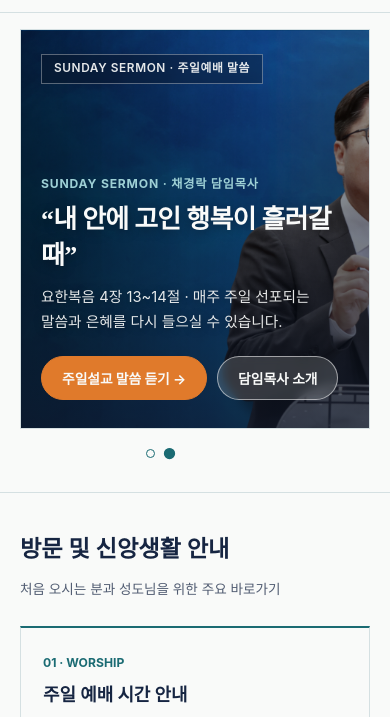
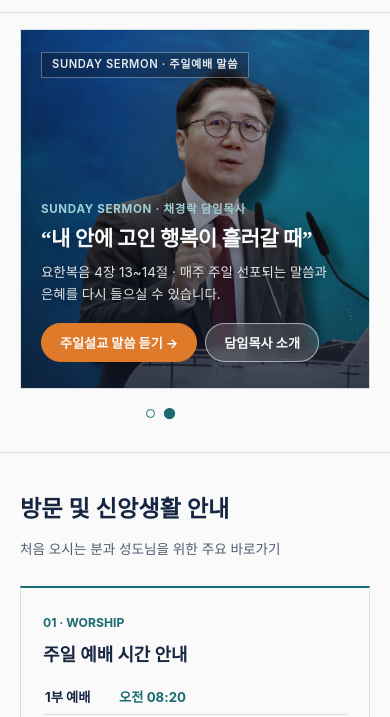
Before and after one commit to kmdngwk/newsmcc03, a plain HTML site: page index.html in a window 390 px wide. Shown: the part 54-771 px from the top of the page. Drawn offline with Linux system fonts and the light colour scheme; a web font is replaced by a local one.

Commit message:
Add files via upload

```diff
--- a/index.html
+++ b/index.html
@@ -362,7 +362,7 @@
   }
 
   /* =========================================================
-     [2 & 3] 메인 히어로 (MP4 배경 동영상 + 어두운 그라데이션 오버레이)
+     [2 & 3] 메인 히어로 (1번: 순수 영상 클린 뷰 / 2번: 설교 슬라이드)
      ========================================================= */
   .hero-stage {
     position: relative;
@@ -409,8 +409,24 @@
     overflow: hidden;
   }
 
-  /* 히어로 배경 MP4 동영상 및 이미지 스타일 */
-  .hero-bg-video,
+  /* 1번 순수 영상 슬라이드 전용 (텍스트·오버레이 없는 클린 컨테이너) */
+  .hero-media-box.video-only-box {
+    padding: 0;
+    background-color: #0C1424;
+  }
+
+  /* 히어로 배경 MP4 동영상 및 이미지 스타일 (PC 기본값) */
+  .hero-bg-video {
+    position: absolute;
+    inset: 0;
+    width: 100%;
+    height: 100%;
+    object-fit: cover;
+    object-position: center center;
+    z-index: 0;
+    display: block;
+  }
+
   .hero-bg-photo {
     position: absolute;
     inset: 0;
@@ -428,8 +444,8 @@
     background: linear-gradient(
       to top,
       rgba(12, 20, 36, 0.78) 0%,
-      rgba(0, 0, 0, 0.45) 55%,
-      rgba(0, 0, 0, 0.25) 100%
+      rgba(0, 0, 0, 0.42) 55%,
+      rgba(0, 0, 0, 0.22) 100%
     );
     z-index: 1;
     pointer-events: none;
@@ -439,15 +455,15 @@
     position: relative;
     z-index: 2;
     align-self: flex-start;
-    font-size: 0.78rem;
+    font-size: 0.72rem;
     font-weight: 600;
     letter-spacing: 0.6px;
-    padding: 5px 12px;
+    padding: 4px 10px;
     border: 1px solid rgba(249, 250, 249, 0.34);
     background-color: rgba(12, 20, 36, 0.35);
     backdrop-filter: blur(4px);
     color: rgba(249, 250, 249, 0.92);
-    margin-bottom: 24px;
+    margin-bottom: 20px;
   }
 
   .hero-bottom-bar {
@@ -455,66 +471,61 @@
     display: flex;
     justify-content: space-between;
     align-items: flex-end;
-    gap: 32px;
+    gap: 28px;
     flex-wrap: wrap;
     position: relative;
     z-index: 2;
   }
 
   .hero-copy-left {
-    max-width: 680px;
+    max-width: 620px;
   }
 
   .hero-kicker {
     display: inline-block;
-    font-size: 0.8rem;
+    font-size: 0.74rem;
     font-weight: 700;
-    letter-spacing: 0.8px;
+    letter-spacing: 0.7px;
     color: #9ED0D5;
-    margin-bottom: 10px;
-  }
-
+    margin-bottom: 8px;
+  }
+
+  /* 설교 슬라이드 텍스트 폰트 축소 적용 */
   .hero-main-title {
     font-family: 'Noto Serif KR', serif;
-    font-size: 2.35rem;
+    font-size: 1.85rem;
     font-weight: 700;
-    line-height: 1.32;
-    letter-spacing: -0.7px;
-    margin-bottom: 12px;
+    line-height: 1.35;
+    letter-spacing: -0.5px;
+    margin-bottom: 8px;
     color: #F9FAF9;
-    text-shadow: 0 2px 12px rgba(0, 0, 0, 0.35);
+    text-shadow: 0 2px 12px rgba(0, 0, 0, 0.38);
   }
 
   .hero-sub-copy {
-    font-size: 0.98rem;
-    line-height: 1.72;
-    color: rgba(249, 250, 249, 0.92);
-    text-shadow: 0 1px 8px rgba(0, 0, 0, 0.35);
-  }
-
-  .hero-sub-copy.verse {
-    font-family: 'Noto Serif KR', serif;
-    font-size: 1.02rem;
-    letter-spacing: -0.2px;
+    font-size: 0.88rem;
+    line-height: 1.65;
+    color: rgba(249, 250, 249, 0.9);
+    text-shadow: 0 1px 8px rgba(0, 0, 0, 0.38);
   }
 
   .hero-cta-right {
     display: flex;
     align-items: center;
-    gap: 12px;
+    gap: 10px;
     flex-wrap: wrap;
   }
 
   .pill-btn-primary {
     display: inline-flex;
     align-items: center;
-    gap: 8px;
+    gap: 7px;
     background-color: var(--cta-orange);
     color: var(--bg-base);
     border: 1px solid var(--cta-orange);
     border-radius: 999px;
-    padding: 13px 26px;
-    font-size: 0.92rem;
+    padding: 11px 22px;
+    font-size: 0.86rem;
     font-weight: 700;
     cursor: pointer;
     transition: transform 0.2s ease, opacity 0.2s ease;
@@ -528,14 +539,14 @@
   .pill-btn-secondary {
     display: inline-flex;
     align-items: center;
-    gap: 8px;
+    gap: 7px;
     background-color: rgba(249, 250, 249, 0.16);
     backdrop-filter: blur(4px);
     color: var(--bg-base);
     border: 1px solid rgba(249, 250, 249, 0.55);
     border-radius: 999px;
-    padding: 13px 24px;
-    font-size: 0.92rem;
+    padding: 11px 20px;
+    font-size: 0.86rem;
     font-weight: 600;
     cursor: pointer;
     transition: background-color 0.2s ease, border-color 0.2s ease, transform 0.2s ease;
@@ -1371,52 +1382,70 @@
 
     .hero-media-box {
       height: auto;
-      min-height: 400px;
-      padding: 24px 20px 28px;
-      gap: 28px;
+      min-height: 360px;
+      padding: 22px 20px 26px;
+      gap: 24px;
+    }
+
+    .hero-media-box.video-only-box {
+      padding: 0;
+      min-height: 260px;
+      aspect-ratio: 16 / 9;
+    }
+
+    /* [2. 모바일 화면 슬라이드별 초점 기준점 설정] */
+    /* 1) 영상 슬라이드: 화면 정중앙이 기준 */
+    .hero-bg-video {
+      object-fit: cover;
+      object-position: center center;
+    }
+
+    /* 2) 설교 이미지 슬라이드: 담임목사님·피사체가 잘리지 않도록 오른쪽 기준 */
+    .hero-bg-photo {
+      object-fit: cover;
+      object-position: right center;
     }
 
     .media-bg-tag {
       position: static;
       display: inline-block;
-      margin-bottom: 12px;
-      font-size: 0.74rem;
-      line-height: 1.45;
+      margin-bottom: 10px;
+      font-size: 0.7rem;
+      line-height: 1.4;
     }
 
     .hero-bottom-bar {
       flex-direction: column;
       align-items: flex-start;
-      gap: 22px;
+      gap: 18px;
     }
 
     .hero-kicker {
       display: block;
-      margin-top: 4px;
-      margin-bottom: 8px;
-      font-size: 0.76rem;
+      margin-top: 2px;
+      margin-bottom: 6px;
+      font-size: 0.72rem;
     }
 
     .hero-main-title {
-      font-size: 1.62rem;
+      font-size: 1.32rem;
       line-height: 1.36;
     }
 
-    .hero-sub-copy,
-    .hero-sub-copy.verse {
-      font-size: 0.92rem;
-      line-height: 1.68;
+    .hero-sub-copy {
+      font-size: 0.84rem;
+      line-height: 1.62;
     }
 
     .hero-cta-right {
       width: 100%;
-      gap: 10px;
+      gap: 8px;
     }
 
     .pill-btn-primary,
     .pill-btn-secondary {
-      padding: 11px 20px;
-      font-size: 0.86rem;
+      padding: 9px 18px;
+      font-size: 0.82rem;
     }
 
     .quick-4-grid { grid-template-columns: 1fr; }
@@ -1519,27 +1548,14 @@
   <main id="view-home" class="view-section active">
     <section class="hero-stage">
       <div class="hero-wide-shell" id="heroCarousel" onmouseenter="pauseHeroAuto()" onmouseleave="startHeroAuto()">
-        <!-- 슬라이드 1: MP4 배경 동영상 적용 -->
+        <!-- 슬라이드 1: 순수 MP4 동영상 클린 뷰 (문구 및 오버레이 모두 제거) -->
         <div class="hero-slide-item active" id="heroSlide-0">
-          <div class="hero-media-box">
+          <div class="hero-media-box video-only-box">
             <video class="hero-bg-video" src="hero_sermon.mp4" poster="hero_sermon_chae_kyungrak.jpg" autoplay muted loop playsinline></video>
-            <div class="hero-dark-overlay"></div>
-            <span class="media-bg-tag">SAEMMUL CHURCH · WORSHIP &amp; SERMON</span>
-            <div class="hero-bottom-bar">
-              <div class="hero-copy-left">
-                <span class="hero-kicker">SAEMMUL CHURCH · SINCE 1998</span>
-                <h1 class="hero-main-title">예수 행복 예수 사랑으로<br>사람을 남기는 샘물교회</h1>
-                <p class="hero-sub-copy verse">“내가 이것을 너희에게 이름은 내 기쁨이 너희 안에 있어 너희 기쁨을 충만하게 하려 함이라(요15:11)”</p>
-              </div>
-              <div class="hero-cta-right">
-                <button class="pill-btn-primary" onclick="openCategory('worship', 'worship-1')">주일 예배 및 Live 안내 →</button>
-                <button class="pill-btn-secondary" onclick="openCategory('intro', 'intro-3')">새가족 등록 안내</button>
-              </div>
-            </div>
-          </div>
-        </div>
-
-        <!-- 슬라이드 2: 담임목사님 설교 듣기 -->
+          </div>
+        </div>
+
+        <!-- 슬라이드 2: 담임목사님 설교 듣기 (폰트 축소 및 내용 유지) -->
         <div class="hero-slide-item" id="heroSlide-1">
           <div class="hero-media-box">
             <img src="hero_sermon_chae_kyungrak.jpg" alt="채경락 담임목사 주일설교" class="hero-bg-photo">
@@ -1561,7 +1577,7 @@
 
         <!-- 하단 작은 점(Dot) 페이지네이션 -->
         <div class="hero-dots-bar">
-          <button class="dot-btn active" aria-label="1번 슬라이드: 교회 소개 영상" onclick="manualHeroSlide(0)"></button>
+          <button class="dot-btn active" aria-label="1번 슬라이드: 교회 영상" onclick="manualHeroSlide(0)"></button>
           <button class="dot-btn" aria-label="2번 슬라이드: 담임목사님 설교 듣기" onclick="manualHeroSlide(1)"></button>
           <span class="pause-indicator">일시정지됨</span>
         </div>
@@ -1633,7 +1649,7 @@
       </div>
     </section>
 
-    <!-- 비대칭 섹션 1: 담임목사 인사말 (senior_chae_kyungrak.JPG 연결) -->
+    <!-- 비대칭 섹션 1: 담임목사 인사말 -->
     <section class="ed-section tinted">
       <div class="wrap asym-2-rev">
         <div class="prose">
@@ -1799,7 +1815,6 @@
           </div>
         </div>
 
-        <!-- 1-2 담임목사님 소개 (main_chae_kyungrak.JPG 연결) -->
         <div id="intro-2" class="sub-panel">
           <div class="article-head">
             <h2>담임목사님 소개</h2>
@@ -1870,7 +1885,6 @@
           </div>
         </div>
 
-        <!-- 1-4 섬기는 사람들 -->
         <div id="intro-4" class="sub-panel">
           <div class="article-head">
             <h2>섬기는 사람들</h2>
```
